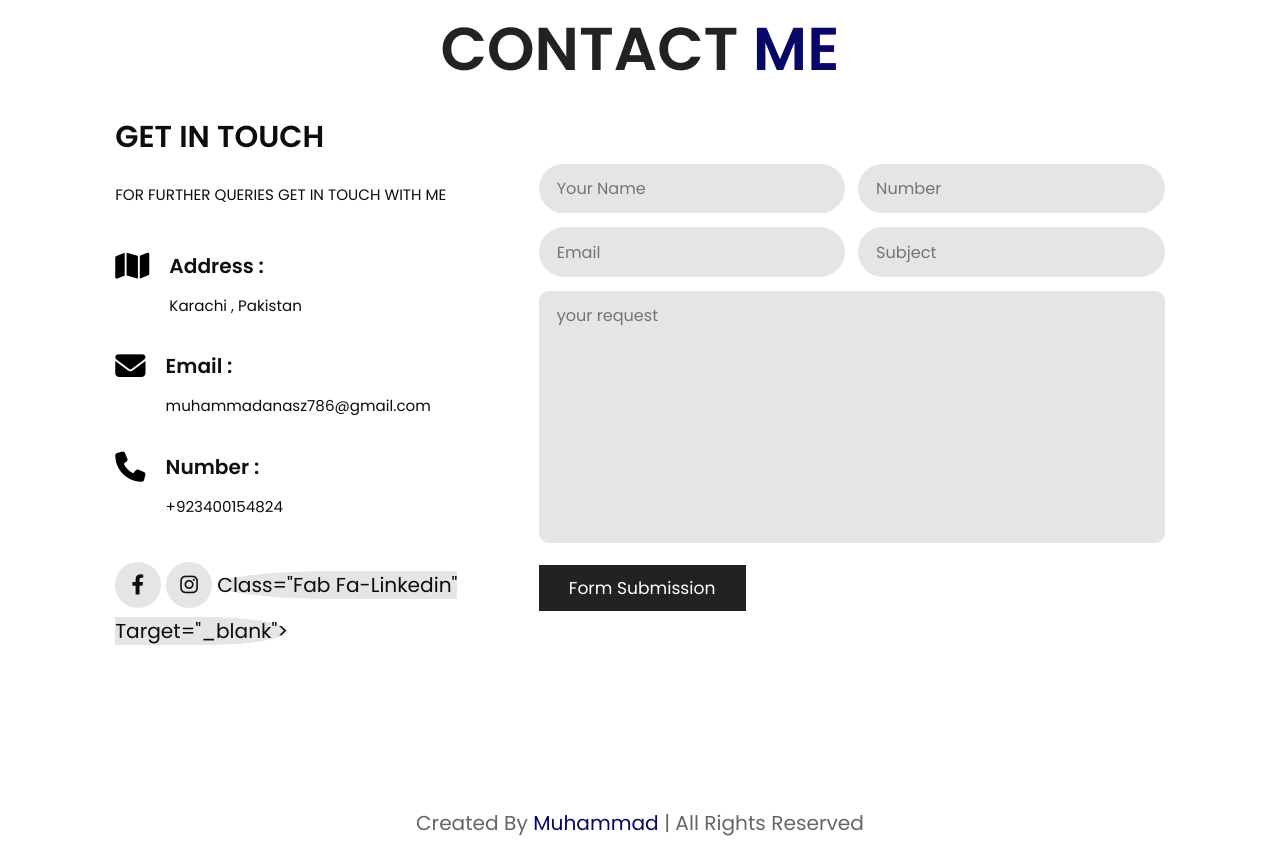
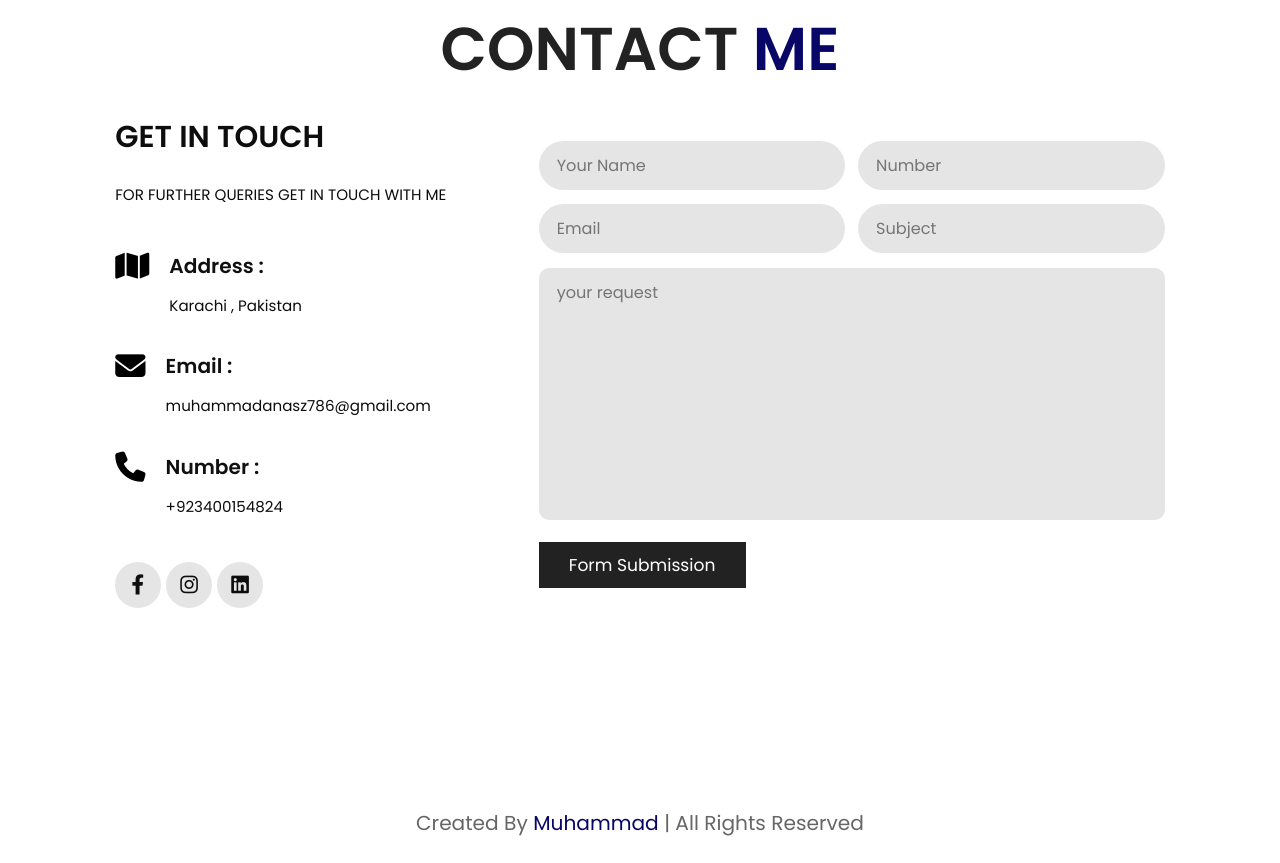
Before and after one commit to m-anas-2109d/Portofilio, a plain HTML site: page index.html in a window 1280 px wide. Shown: the part 3726-4589 px from the top of the page. Drawn offline with nearby package versions, Linux system fonts and the light colour scheme.

Commit message:
Update index.html

```diff
--- a/index.html
+++ b/index.html
@@ -292,8 +292,7 @@
                             class="fab fa-facebook-f" target="_blank"></a>
                         <a href="https://www.instagram.com/anaszahid06/"
                             class="fab fa-instagram" target="_blank"></a>
-                             <a href="https://www.linkedin.com/feed/">
-                            class="fab fa-linkedin" target="_blank"></a>
+                             <a href="https://www.linkedin.com/feed/" class="fab fa-linkedin" target="_blank"></a>
                     </div>
 
                 </div>
```
